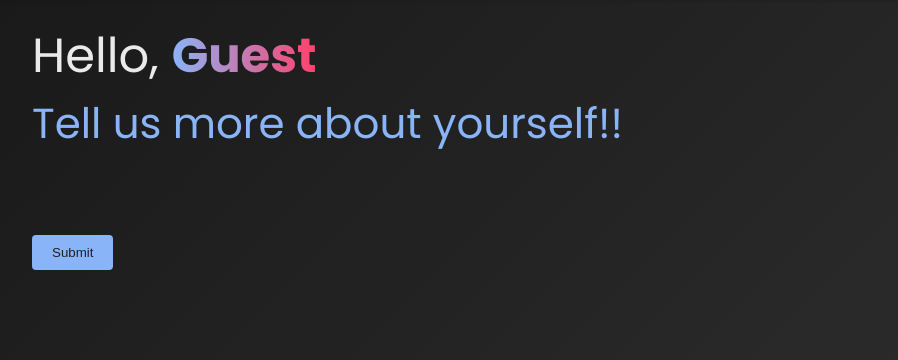
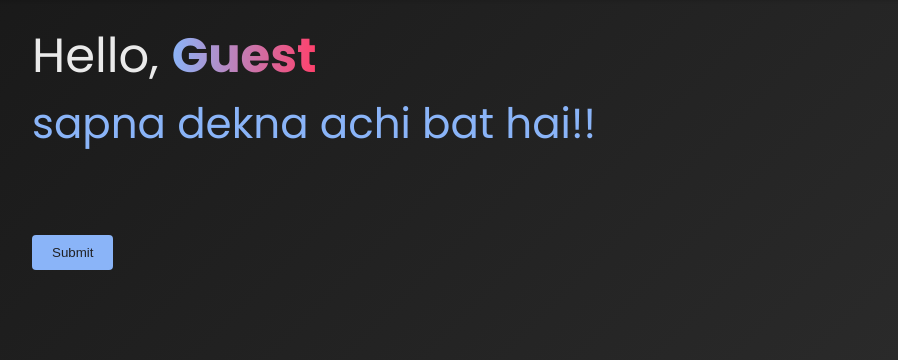
Before and after one commit to rahulm16/main_project, a Flask app: page /profile in a window 1280 px wide. Shown: the part 60-420 px from the top of the page, without its empty margins (68-966 px from the left). Run offline with Flask 3, Linux system fonts and the light colour scheme; some libraries are stand-ins or nearby versions.

Commit message:
Revert "na"
This reverts commit 3b95610bb073ee4b3dbe958b95274653aa6b9443.

```diff
--- a/templates/profile.html
+++ b/templates/profile.html
@@ -15,7 +15,7 @@
 
     <section class="main-content">
         <div class="greeting" role="heading" aria-level="2">Hello, <span class="gradient-text">{{ user.fullName if user else 'Guest' }}</span></div>
-        <div class="question" role="heading" aria-level="3">Tell us more about yourself!!</div>
+        <div class="question" role="heading" aria-level="3">sapna dekna achi bat hai!!</div>
 
         <div class="submit-section">
             <button id="submit-button" onclick="window.location.href='/chatbot'" class="btn">Submit</button>
```
